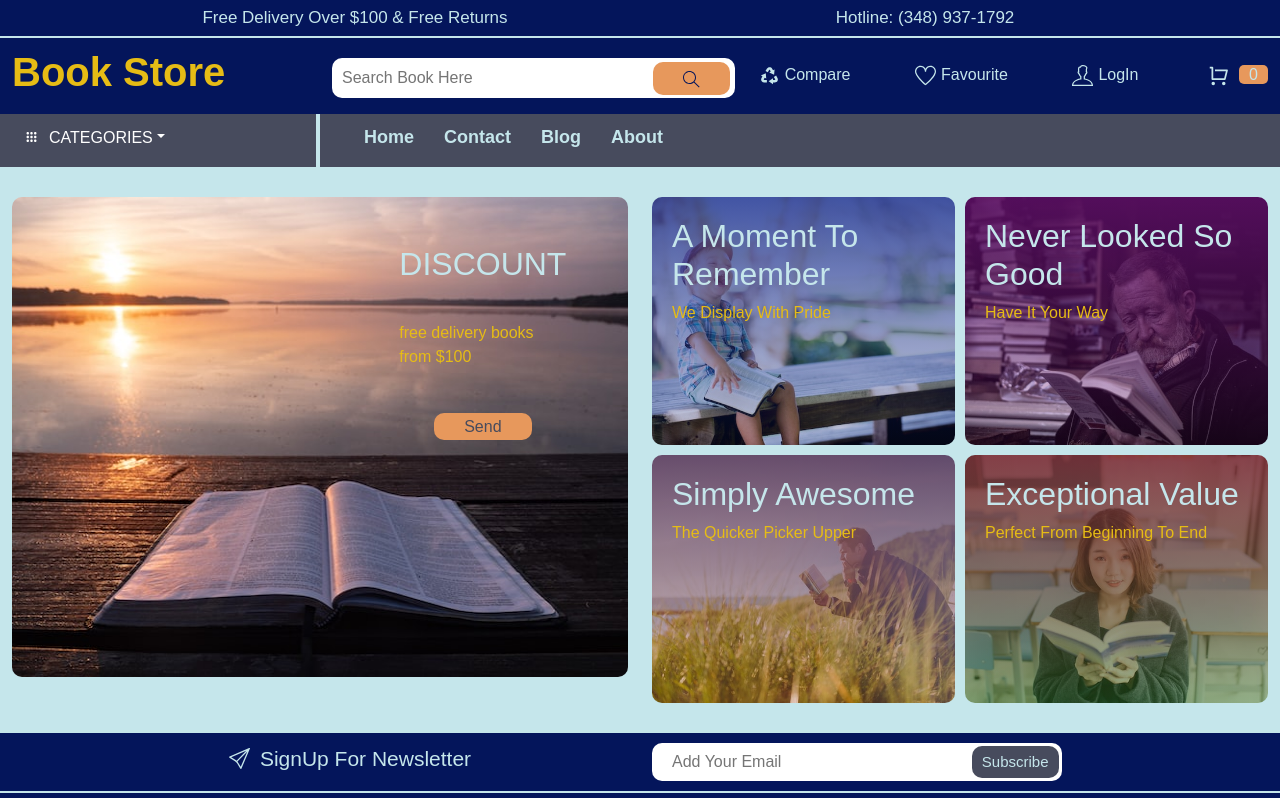
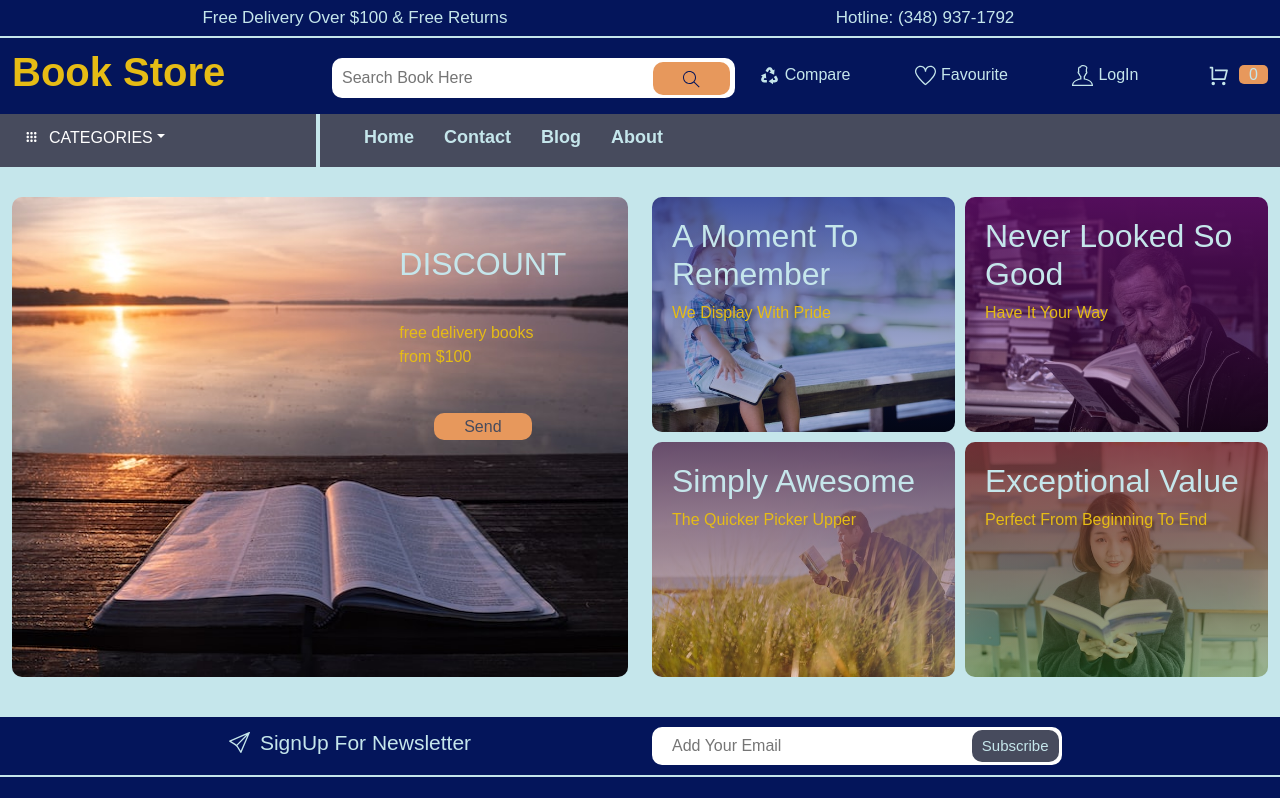
Before and after one commit to Olaf-Archer-Git/book-store, a React (Create React App) app: page / in a window 1280 px wide. Shown: the top 798 px of the page. Built offline with nearby package versions, Linux system fonts and the light colour scheme; a web font is replaced by a local one.

Commit message:
homeGrid

```diff
--- a/src/pages/home/HomeGrid.scss
+++ b/src/pages/home/HomeGrid.scss
@@ -3,19 +3,15 @@
 .grid {
   display: grid;
   grid-template-columns: repeat(auto-fit, minmax(250px, 1fr));
+  grid-auto-rows: minmax(235px, auto);
   gap: 10px;
 
   &-item {
-    // background-image: linear-gradient(
-    //     rgba(122, 35, 45, 0.5),
-    //     rgba(39, 131, 13, 0.9)
-    //   ),
-    //   url(../../assets/grig-bg3.jpg);
     background-repeat: no-repeat;
     background-size: cover;
     background-position: center;
     border-radius: 10px;
-    height: 31vh;
+    // height: 31vh;
     text-align: left;
     padding: 20px;
   }
```
